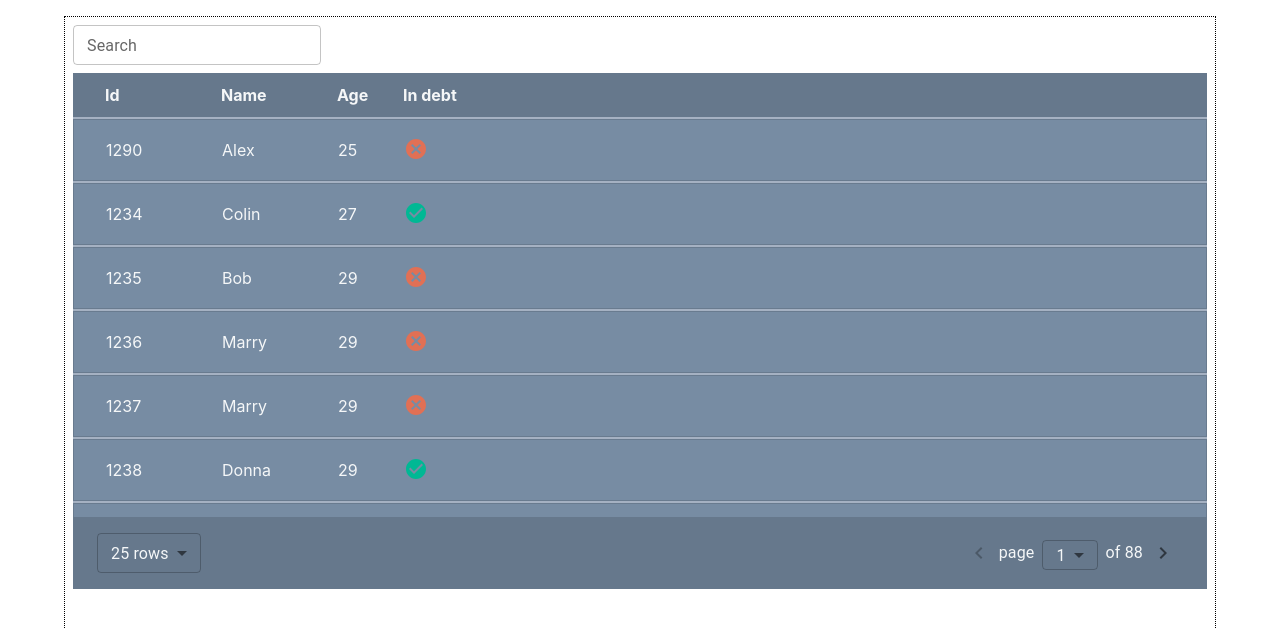
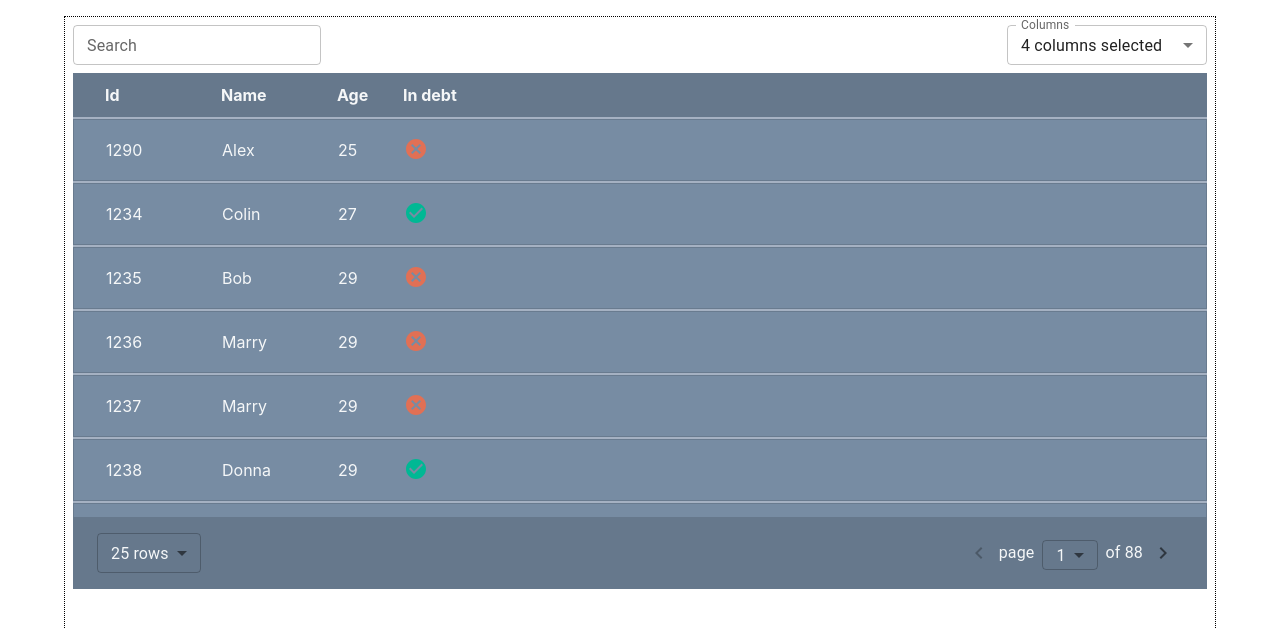
Before and after one commit to talis1999/Custom-table, a React (Create React App) app: page / in a window 1280 px wide. Shown: the top 628 px of the page. Built offline with nearby package versions, Linux system fonts and the light colour scheme.

Commit message:
creating the base of the column select component

```diff
--- /dev/null
+++ b/src/components/Filters/ColumnsSelect.tsx
@@ -0,0 +1,91 @@
+import React, { useEffect, useMemo } from "react";
+import OutlinedInput from "@mui/material/OutlinedInput";
+import InputLabel from "@mui/material/InputLabel";
+import MenuItem from "@mui/material/MenuItem";
+import FormControl from "@mui/material/FormControl";
+import ListItemText from "@mui/material/ListItemText";
+import Select, { SelectChangeEvent } from "@mui/material/Select";
+import Checkbox from "@mui/material/Checkbox";
+
+import { useAppSelector, useAppDispatch } from "../../app/hooks";
+import {
+  Column,
+  SelectedColumns,
+  selectColumns,
+  selectSelectedColumns,
+  selectFilteredColumns,
+} from "../../features/columns/columns";
+
+const ITEM_HEIGHT = 48;
+const ITEM_PADDING_TOP = 8;
+const MenuProps = {
+  PaperProps: {
+    style: {
+      maxHeight: ITEM_HEIGHT * 4.5 + ITEM_PADDING_TOP,
+      width: 200,
+    },
+  },
+};
+
+const ColumnsSelect: React.FC = () => {
+  const dispatch = useAppDispatch();
+
+  const currentColumns = useAppSelector(selectColumns);
+  const currentFilteredColumns = useAppSelector(selectFilteredColumns);
+  const currentSelectedColumns = useAppSelector(selectSelectedColumns);
+
+  const [columnIds, setColumnIds] = React.useState<string[]>([]);
+  const [selectedColumns, setSelectedColumns] = React.useState<SelectedColumns>(
+    {}
+  );
+
+  useEffect(() => {
+    const keys: string[] = currentFilteredColumns.map((column) => column.id);
+    setColumnIds(keys);
+  }, [currentFilteredColumns]);
+
+  useEffect(() => {
+    setSelectedColumns(currentSelectedColumns);
+  }, [currentSelectedColumns]);
+
+  const handleChange = (event: SelectChangeEvent<string[]>) => {
+    const {
+      target: { value: keys },
+    } = event;
+    console.log("KEYS--", keys);
+
+    if (Array.isArray(keys)) {
+      const newSelectedColumns: SelectedColumns = {};
+      keys.forEach((key) => {
+        newSelectedColumns[key] = true;
+      });
+      setColumnIds(keys);
+      setSelectedColumns(newSelectedColumns);
+    }
+  };
+
+  return (
+    <FormControl sx={{ width: 200 }} size="small">
+      <InputLabel id="column-select-label">Columns</InputLabel>
+      <Select
+        labelId="column-select-label"
+        id="column-select"
+        multiple
+        value={columnIds}
+        onChange={handleChange}
+        input={<OutlinedInput label="Columns" />}
+        renderValue={(selected) => `${selected.length} columns selected`}
+        MenuProps={MenuProps}
+      >
+        {currentColumns.map((column) => (
+          <MenuItem key={`column-select-item-${column.id}`} value={column.id}>
+            <Checkbox checked={Boolean(selectedColumns[column.id])} />
+            <ListItemText primary={column.title} />
+          </MenuItem>
+        ))}
+      </Select>
+    </FormControl>
+  );
+};
+
+export default ColumnsSelect;
--- a/src/components/Filters/TableFilters.tsx
+++ b/src/components/Filters/TableFilters.tsx
@@ -2,11 +2,15 @@ import React from "react";
 import { Box } from "@mui/material";
 
 import SearchField from "./SearchField";
+import ColumnsSelect from "./ColumnsSelect";
 
 const TableFilters: React.FC = () => {
   return (
     <Box sx={{ display: "flex", alignItems: "center" }}>
-      <SearchField />
+      <Box sx={{ flex: 1 }}>
+        <SearchField />
+      </Box>
+      <ColumnsSelect />
     </Box>
   );
 };
--- a/src/features/columns/columns.ts
+++ b/src/features/columns/columns.ts
@@ -40,6 +40,11 @@ export const { setColumns } = columnsSlice.actions;
 const getColumns = (state: RootState) => state.columns.columns;
 const getSelectedColumns = (state: RootState) => state.columns.selectedColumns;
 
+export const selectSelectedColumns = createSelector(
+  [getSelectedColumns],
+  (selectedColumns) => selectedColumns
+);
+
 export const selectColumns = createSelector([getColumns], (columns) => {
   const sortedColumns: Column[] = [...columns];
   return sortedColumns.sort((a, b) => a.ordinalNo - b.ordinalNo);
```
